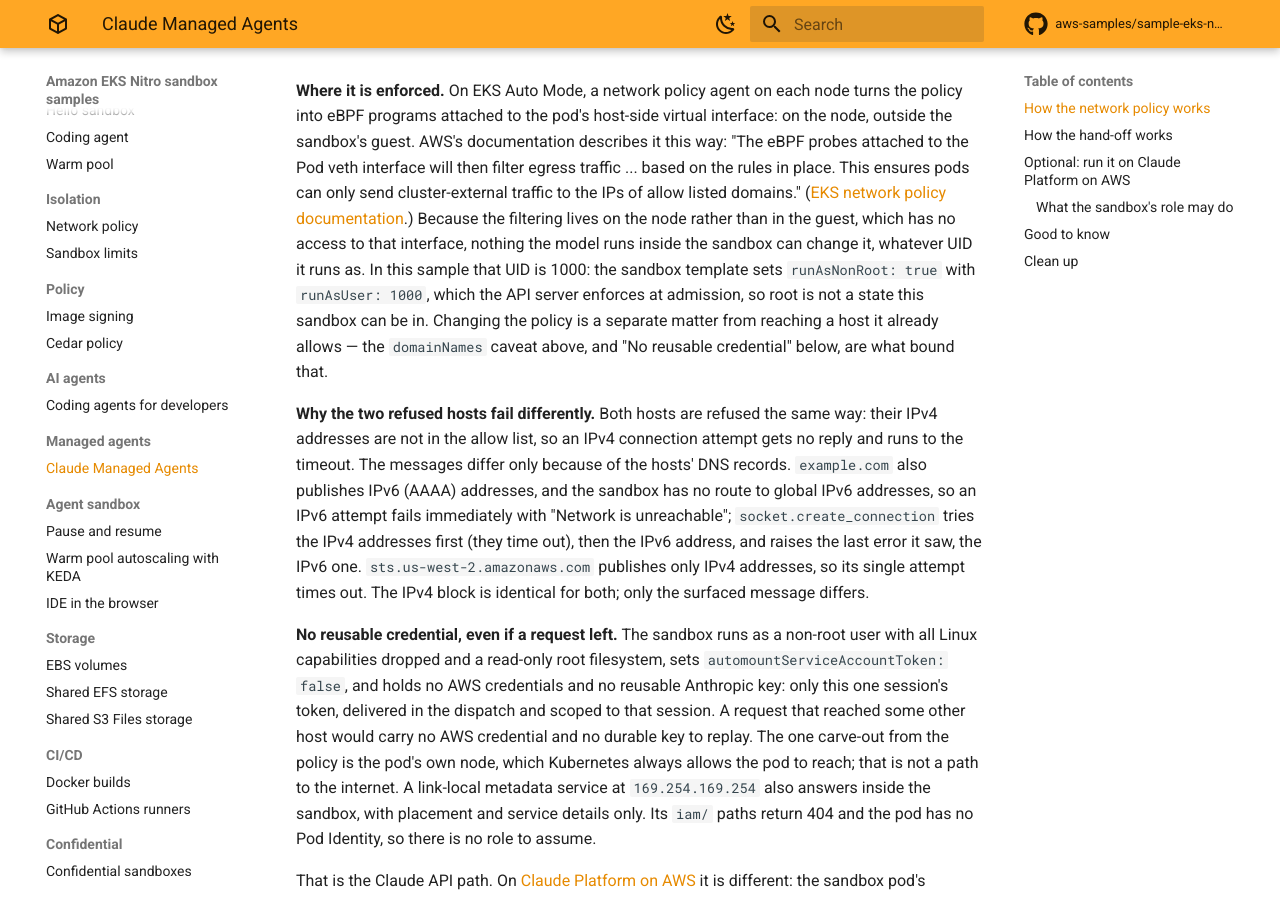
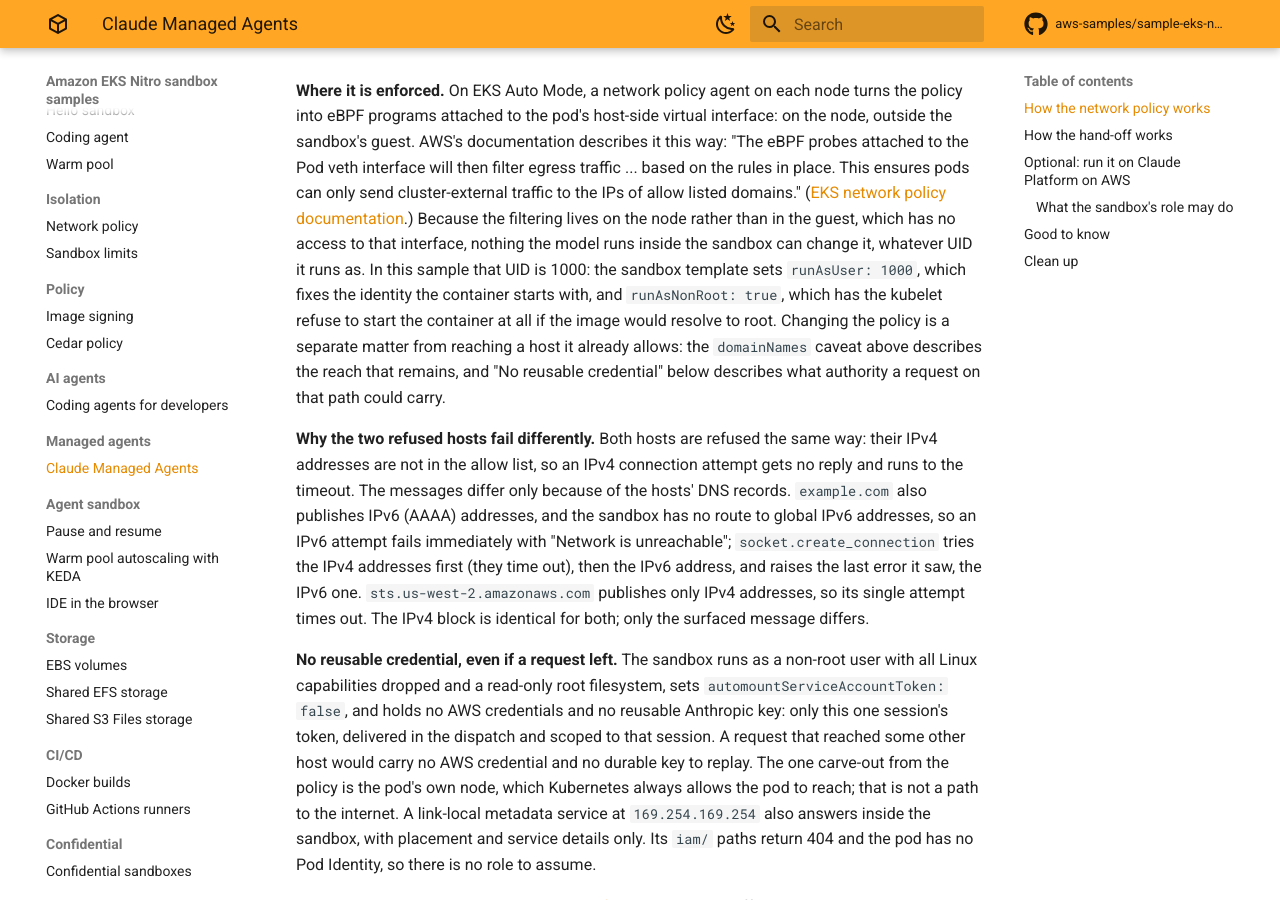
Before and after one commit to aws-samples/sample-eks-nitro-sandbox, an MkDocs documentation site: the page built from examples/managed-agents/claude-managed-agents/README.md, in a window 1280 px wide and 900 px high, scrolled down 10145 px. Built offline with MkDocs 1.6.1 and Material for MkDocs 9.7.7, drawn with Linux system fonts in a browser that asks for light colours; comment, search, counter and statistics services are not loaded.

Commit message:
Fix what the second review found: runAsNonRoot is the kubelet's, not admission's
Round 1 of the Codex review (openai.gpt-5.6-sol) found that my own replacement
text introduced a fresh unevidenced claim -- the exact failure the brief asked it
to hunt for. Three pages said runAsNonRoot is "enforced at admission" by the API
server. It is not: the API server stores the field, and the kubelet validates the
image's resolved user before starting the container, failing it if that is UID 0.
Creating a pod indirectly from a SandboxTemplate does not change this. All three
now attribute it to the kubelet, and encrypted-image's "twice over" names the two
real enforcement points: the kubelet, and the guest agent's CreateContainer policy.

examples/agent-sandbox/ide/deploy/sandbox.yaml carried the same wrong attribution
in a comment, which issue #103 had quoted as if accurate. Corrected too; the
page's own YAML excerpt does not reproduce that comment, so no block moved.

The review also broke two evidence claims I had written into the skill:

- It said docker-builds and github-actions "both print uid=0(root)". Neither does
  in the way I implied. privileged: true does not set UID 0 -- it leaves the
  identity to the image's USER -- so the flag is not evidence. docker-builds does
  establish root, but by a root-only operation: its step 5 writes
  /proc/sys/vm/swappiness and the recorded output shows 60 -> 7. The skill now
  cites that, and gains a rule that privilege flags and a missing securityContext
  are not UID evidence.
- github-actions is removed from the genuinely-root list. Its only recorded
  uid=0(root) comes from a docker build RUN step on the job's nested daemon, which
  says nothing about the runner container the page's sentence is about. The skill
  now records that trap by name.

examples/ci-cd/github-actions/README.md:814 is deliberately NOT changed: whether
it belongs in the fix list contradicts issue #103, so it is raised for the
maintainers rather than settled here.

Two optional findings taken: the claude-managed-agents pointer no longer implies
"No reusable credential" bounds network reach (it bounds authority), and the
skill says limits sit "in the same section" rather than "right after".

check-sample-index.sh, check-agent-files.sh and mkdocs build --strict all pass.
No output block edited.

```diff
--- a/examples/managed-agents/claude-managed-agents/README.md
+++ b/examples/managed-agents/claude-managed-agents/README.md
@@ -447,11 +447,12 @@ listed domains."
 ([EKS network policy documentation](https://docs.aws.amazon.com/eks/latest/userguide/auto-net-pol.html).)
 Because the filtering lives on the node rather than in the guest, which has no access to
 that interface, nothing the model runs inside the sandbox can change it, whatever UID it
-runs as. In this sample that UID is 1000: the sandbox template sets `runAsNonRoot: true`
-with `runAsUser: 1000`, which the API server enforces at admission, so root is not a state
-this sandbox can be in. Changing the policy is a separate matter from reaching a host it
-already allows — the `domainNames` caveat above, and "No reusable credential" below, are
-what bound that.
+runs as. In this sample that UID is 1000: the sandbox template sets `runAsUser: 1000`, which
+fixes the identity the container starts with, and `runAsNonRoot: true`, which has the kubelet
+refuse to start the container at all if the image would resolve to root. Changing the policy
+is a separate matter from reaching a host it already allows: the `domainNames` caveat above
+describes the reach that remains, and "No reusable credential" below describes what authority
+a request on that path could carry.
 
 **Why the two refused hosts fail differently.** Both hosts are refused the same way: their
 IPv4 addresses are not in the allow list, so an IPv4 connection attempt gets no reply and
```
Also changed, not shown: .agents/skills/nitro-sandbox-pods/SKILL.md (+13 -6 lines), examples/agent-sandbox/ide/README.md (+4 -3 lines), examples/confidential/encrypted-image/README.md (+4 -3 lines), 1 other file.
